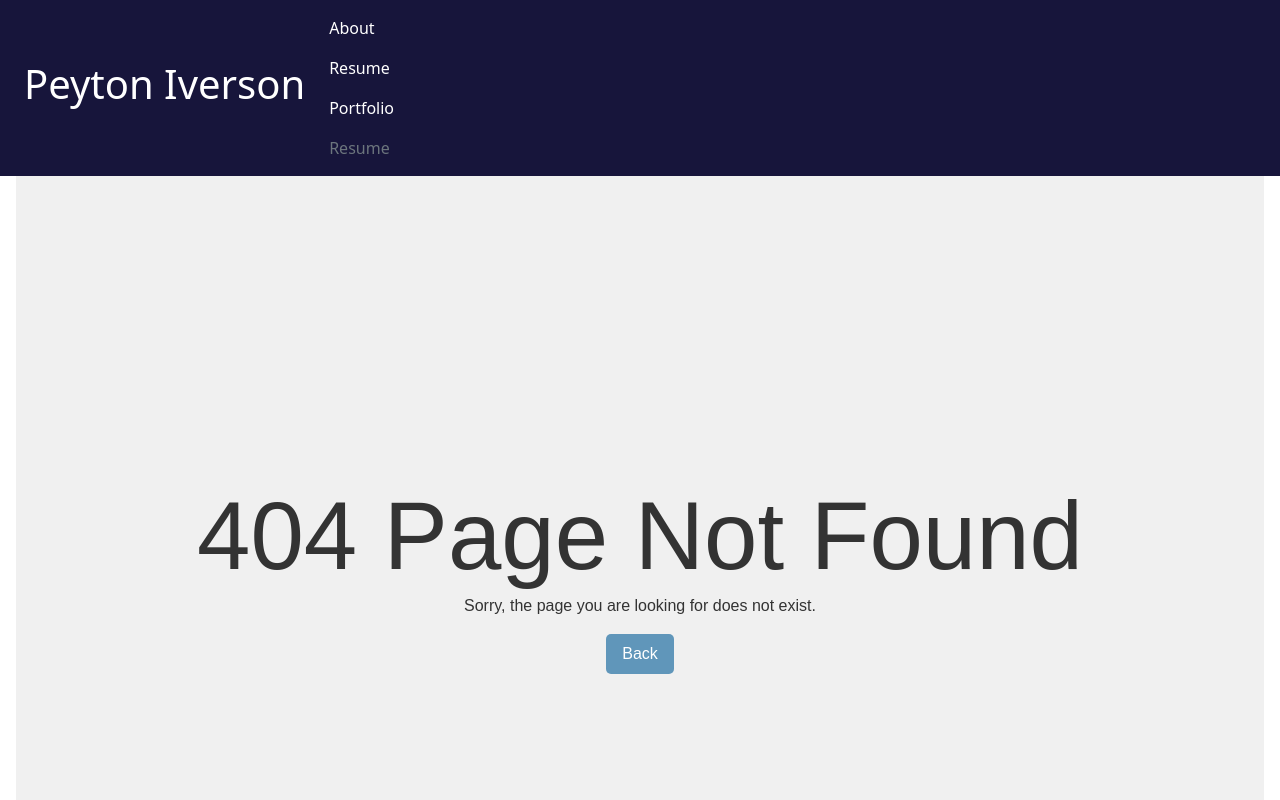
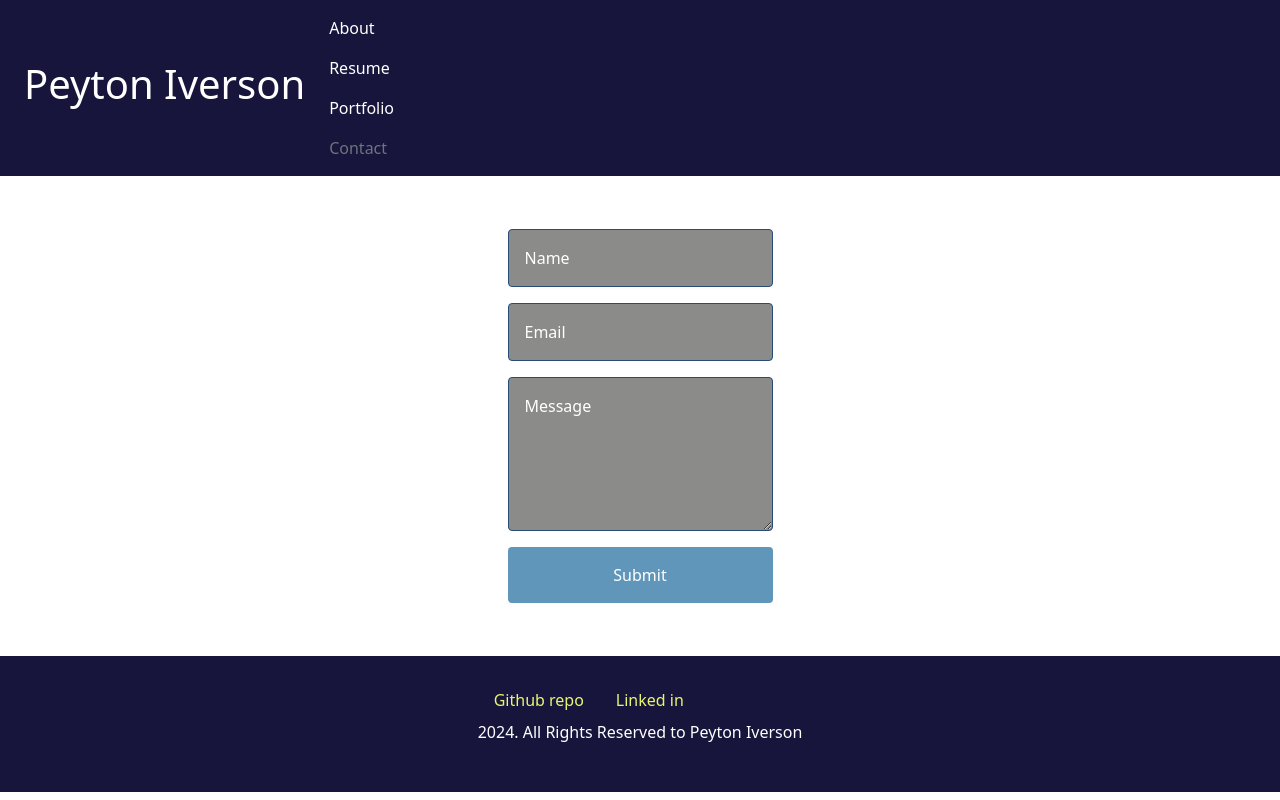
Before and after one commit to AceSpadee/portfolio-using-react, a React (Vite) app: page /Contact in a window 1280 px wide. Before the commit this address had no page. Shown: the top 800 px of the page. Built offline with nearby package versions, Linux system fonts and the light colour scheme.

Commit message:
added the content page

```diff
--- /dev/null
+++ b/src/components/EmailForm.jsx
@@ -0,0 +1,128 @@
+import React, { useState } from "react";
+
+const EmailForm = () => {
+  // State for form data
+  const [formData, setFormData] = useState({
+    name: "",
+    email: "",
+    message: "",
+  });
+
+  // State for error messages
+  const [errorMessages, setErrorMessages] = useState({
+    name: "",
+    email: "",
+    message: "",
+  });
+
+  // State for displaying success message
+  const [successMessage, setSuccessMessage] = useState("");
+
+  // Helper function to validate email format
+  const validateEmail = (email) => {
+    const re = /^[^\s@]+@[^\s@]+\.[^\s@]+$/;
+    return re.test(email);
+  };
+
+  // Handle input changes
+  const handleInputChange = (e) => {
+    const { name, value } = e.target;
+    setFormData({
+      ...formData,
+      [name]: value,
+    });
+
+    // Clear the error message for the field being edited
+    setErrorMessages({
+      ...errorMessages,
+      [name]: "",
+    });
+  };
+
+  // Handle form submission
+  const handleFormSubmit = (e) => {
+    e.preventDefault();
+
+    // Initialize error messages
+    let newErrorMessages = {};
+    let hasError = false;
+
+    // Validate each field
+    if (!formData.name.trim()) {
+      newErrorMessages.name = "Name is required";
+      hasError = true;
+    }
+    if (!validateEmail(formData.email)) {
+      newErrorMessages.email = "Invalid email address";
+      hasError = true;
+    }
+    if (!formData.message.trim()) {
+      newErrorMessages.message = "Message is required";
+      hasError = true;
+    }
+
+    // If there are errors, set error messages and stop submission
+    if (hasError) {
+      setErrorMessages(newErrorMessages);
+      return;
+    }
+
+    // Simulate successful form submission
+    setSuccessMessage(`Hello ${formData.name}, your message has been sent successfully!`);
+
+    // Clear form data after submission
+    setFormData({
+      name: "",
+      email: "",
+      message: "",
+    });
+
+    // Clear success message after a delay
+    setTimeout(() => {
+      setSuccessMessage("");
+    }, 3000);
+  };
+
+  return (
+    <div>
+      {successMessage && <p className="success-message">{successMessage}</p>}
+      <form className="contact-form" onSubmit={handleFormSubmit}>
+        <input
+          className="contact-input"
+          type="text"
+          placeholder="Name"
+          name="name"
+          value={formData.name}
+          onChange={handleInputChange}
+        />
+        {errorMessages.name && <p className="error-text">{errorMessages.name}</p>}
+
+        <input
+          className="contact-input"
+          type="email"
+          placeholder="Email"
+          name="email"
+          value={formData.email}
+          onChange={handleInputChange}
+        />
+        {errorMessages.email && <p className="error-text">{errorMessages.email}</p>}
+
+        <textarea
+          className="contact-textarea"
+          placeholder="Message"
+          name="message"
+          value={formData.message}
+          onChange={handleInputChange}
+          rows="5"
+        />
+        {errorMessages.message && <p className="error-text">{errorMessages.message}</p>}
+
+        <button className="contact-button" type="submit">
+          Submit
+        </button>
+      </form>
+    </div>
+  );
+};
+
+export default EmailForm;
--- a/src/components/UI/NavTabs.jsx
+++ b/src/components/UI/NavTabs.jsx
@@ -55,7 +55,7 @@ export default function NavTabs({ handlePageChange }) {
           }
           onClick={() => handlePageChange("Contact")}
         >
-          Resume
+          Contact
         </Link>
       </li>
       </li>
--- a/src/main.jsx
+++ b/src/main.jsx
@@ -10,6 +10,7 @@ import App from "./App";
 import About from "./pages/About";
 import Resume from "./pages/Resume";
 import Portfolio from "./pages/Portfolio";
+import Contact from "./pages/Contact";
 import NotFound from "./pages/NotFound";
 // import About from "./pages/About";
 // Render the App component inside the Router component.
@@ -22,6 +23,7 @@ createRoot(document.getElementById("root")).render(
         <Route path="About" element={<About />} />
         <Route path="Resume" element={<Resume />} />
         <Route path="Portfolio" element={<Portfolio />} />
+        <Route path="Contact" element={<Contact />} />
         <Route path="*" element={<NotFound />} />
         </Route>
       </Routes>
--- /dev/null
+++ b/src/pages/Contact.jsx
@@ -0,0 +1,21 @@
+// Import the useState hook from React.
+import { useState } from "react";
+// Import the Contact.css file.
+import "../styles/Contact.css";
+// Import the EmailForm component.
+import EmailForm from "../components/EmailForm";
+// Export the Contact component to the router in main.jsx.
+export default function Contact() {
+  // Declare a variable formData and a function setFormData with the useState hook.
+  const [formData, setFormData] = useState({
+    name: "",
+    email: "",
+    message: "",
+  });
+  // Return the JSX for the Contact component.
+  return (
+    <div className="contact-container text-center">
+      <EmailForm formData={formData} setFormData={setFormData} />
+    </div>
+  );
+}
--- /dev/null
+++ b/src/styles/Contact.css
@@ -0,0 +1,75 @@
+/* Contact component styles. */
+.contact-container {
+  display: flex;
+  flex-direction: column;
+  align-items: center;
+  justify-content: center;
+  padding: 2rem;
+  min-height: 60vh;
+}
+
+.contact-text-center {
+  text-align: center;
+}
+
+.contact-form {
+  display: flex;
+  flex-direction: column;
+  width: 100%;
+  max-width: 500px;
+}
+
+.contact-form input:focus,
+.contact-form textarea:focus {
+  border: 1px solid #274c77;
+}
+
+.contact-form input,
+.contact-form textarea {
+  padding: 1rem;
+  margin-bottom: 1rem;
+  border: 1px solid #274c77;
+  background-color: #8b8c89;
+  color: #ffffff;
+  border-radius: 4px;
+}
+
+.contact-form input::placeholder {
+  color: #ffffff;
+}
+
+.contact-form textarea::placeholder {
+  color: #ffffff;
+}
+
+.contact-form button {
+  padding: 1rem;
+  border: none;
+  border-radius: 4px;
+  background-color: #6096ba;
+  color: #ffffff;
+  cursor: pointer;
+  font-size: 1rem;
+}
+
+.contact-form button:hover {
+  background-color: #a3cef1;
+  border-color: #6096ba;
+}
+
+.contact-form button:active {
+  background-color: #6096ba;
+  color: #8b8c89;
+  border: none;
+}
+
+.error-text {
+  color: #d9534f;
+  background-color: #f8d7da;
+  border: 1px solid #f5c6cb;
+  border-radius: 4px;
+  padding: 0.5rem;
+  font-size: 0.875rem;
+  margin-top: -0.5rem;
+  margin-bottom: 1rem;
+}
```
